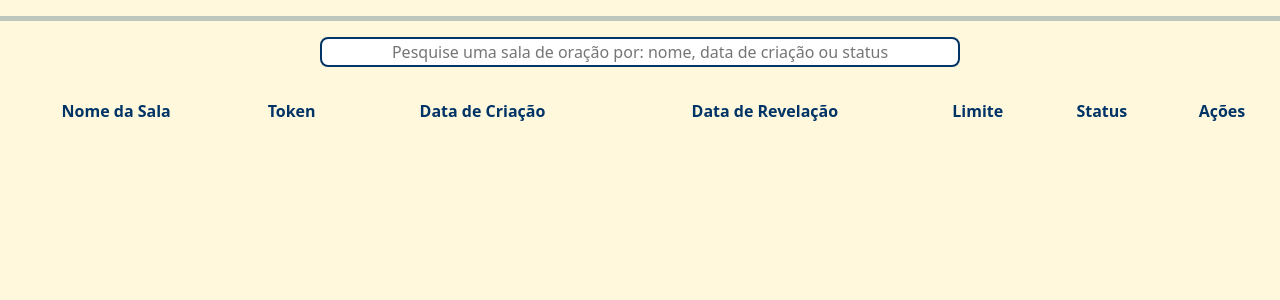
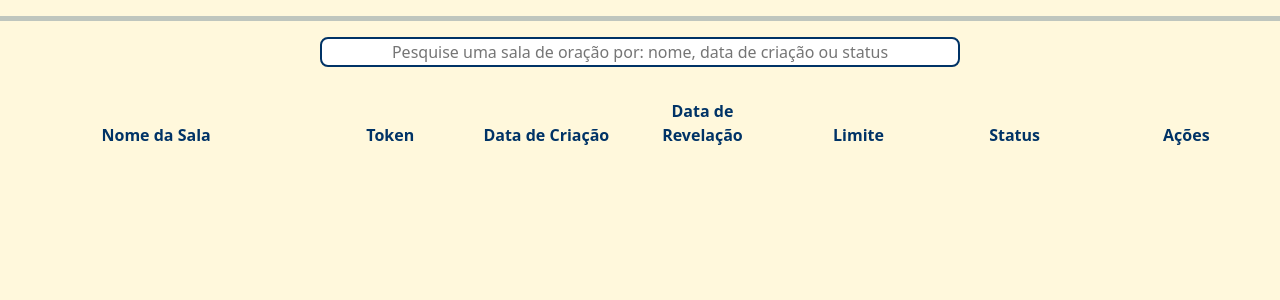
Before and after one commit to adelson70/sorteador_oracao, a Python web app: template app/templates/menuADM.html in a window 1280 px wide. Shown: the part 52-352 px from the top of the page. Run offline with Jinja, Linux system fonts and the light colour scheme; the template is opened without the code that fills it, so the values that code supplies are empty; some libraries are stand-ins or nearby versions.

Commit message:
ajustando largura das colunas

```diff
--- a/app/services/token.py
+++ b/app/services/token.py
@@ -18,9 +18,10 @@ def horario():
 
 def gerarToken():
     token = "".join(sample(upp,6))
+
     result = consultarSalaDBToken(token)
 
-    if len(result) == 0:
+    if result == None:
         return token
 
     else:
--- a/app/static/css/styles.css
+++ b/app/static/css/styles.css
@@ -196,6 +196,7 @@ hr{
     --bs-table-hover-bg: #00336624;
     /* width: 90%; */
     margin: auto;
+    table-layout: fixed;
 }
 
 th, tr, td {
--- a/app/static/js/services/usuario.js
+++ b/app/static/js/services/usuario.js
@@ -33,10 +33,10 @@ function incrementarLinha(tabela, data) {
     celulaAcoes.style.gap = '2px';
     celulaAcoes.style.justifyContent = 'center';
 
-    // ajustando classe do td onde mostra o status da sala de oração
     var celulaStatus = celulas[5]
 
     if (status === 'Aberta') {
+        // criando uma classe para a celula
         celulaStatus.className = 'statusSalaON'
         // Botões para sala aberta
 
@@ -53,6 +53,7 @@ function incrementarLinha(tabela, data) {
         celulaAcoes.appendChild(criarBotao('btnRemover', 'fa-trash', 'Remover Sala de Oração', null, token));
 
     } else {
+        // criando uma classe para celula
         celulaStatus.className = 'statusSalaOFF'
         // Botões para sala fechada
 
@@ -194,6 +195,7 @@ eleBtnCriarSala?.addEventListener('click', function(){
             case 'ok':
                 alert('Sala criada com sucesso!')
                 window.location.reload()
+                break
 
 
             case 'sala_existente':
--- a/app/templates/menuADM.html
+++ b/app/templates/menuADM.html
@@ -48,13 +48,13 @@
         <thead>
           <!-- Colunas -->
           <tr>
-            <th scope="col">Nome da Sala</th>
-            <th scope="col">Token</th>
-            <th scope="col">Data de Criação</th>
-            <th scope="col">Data de Revelação</th>
-            <th scope="col">Limite</th>
-            <th scope="col">Status</th>
-            <th scope="col">Ações</th>
+            <th scope="col" style="width: 10vw;">Nome da Sala</th>
+            <th scope="col" style="width: 5vw;">Token</th>
+            <th scope="col" style="width: 5vw;">Data de Criação</th>
+            <th scope="col" style="width: 5vw;">Data de Revelação</th>
+            <th scope="col" style="width: 5vw;">Limite</th>
+            <th scope="col" style="width: 5vw;">Status</th>
+            <th scope="col" style="width: 6vw;">Ações</th>
           </tr>
         </thead>
         <tbody>
```
Also changed, not shown: database/oracao.db.
